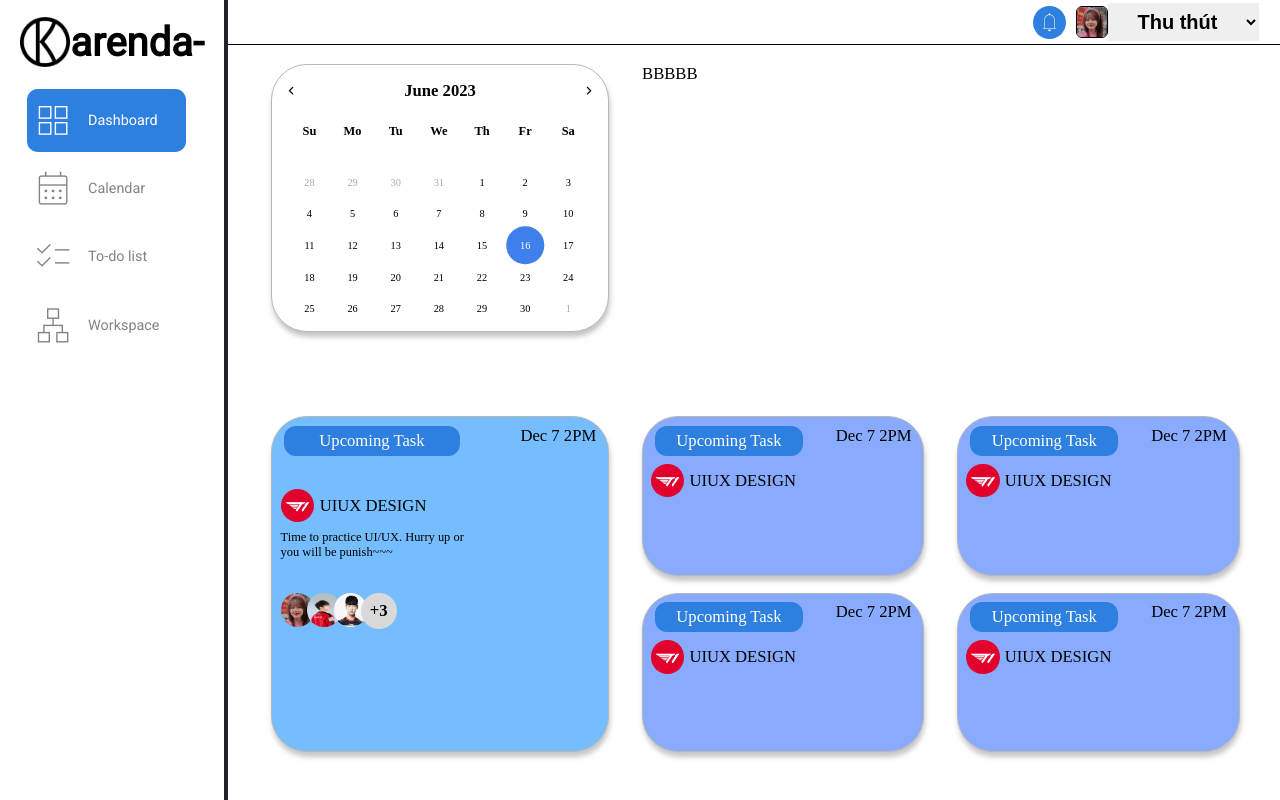
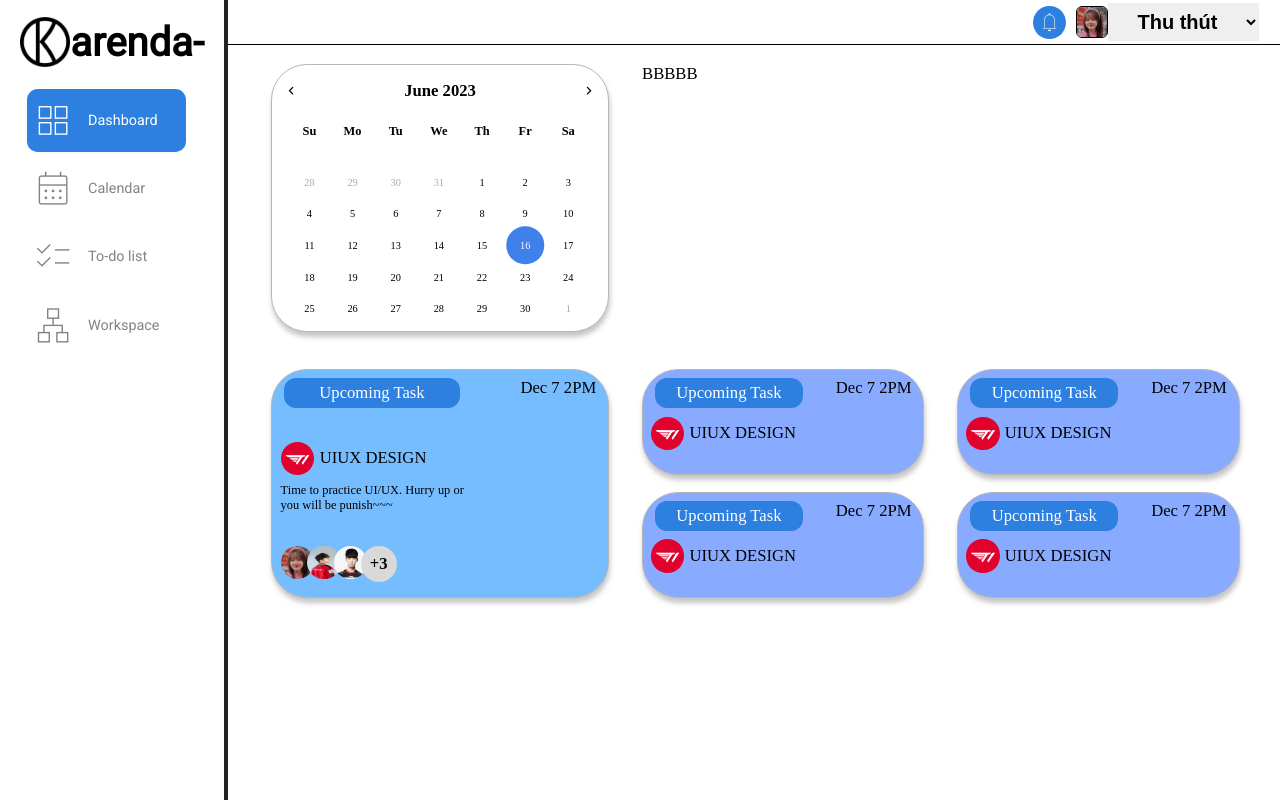
Before and after one commit to ThuKuRu/calendar, a React (Create React App) app: page / in a window 1280 px wide. Built offline with nearby package versions, Linux system fonts and the light colour scheme.

Commit message:
Responsive Dashboard2

```diff
--- a/src/containers/Dashboard/index.style.js
+++ b/src/containers/Dashboard/index.style.js
@@ -4,8 +4,8 @@ const DashBoard = styled.div`
   .container {
     display: grid;
     grid-template-columns: 35% 65%;
-    grid-template-rows: 42vh 42vh;
-    gap: 1em 2em;
+    grid-template-rows: 45% 45%;
+    gap: 15% 2em;
     padding: 0.5em 2em 0 2em;
     font-size: clamp(0.75rem, 1.3vw, 3rem);
     .upComingTask {
```
